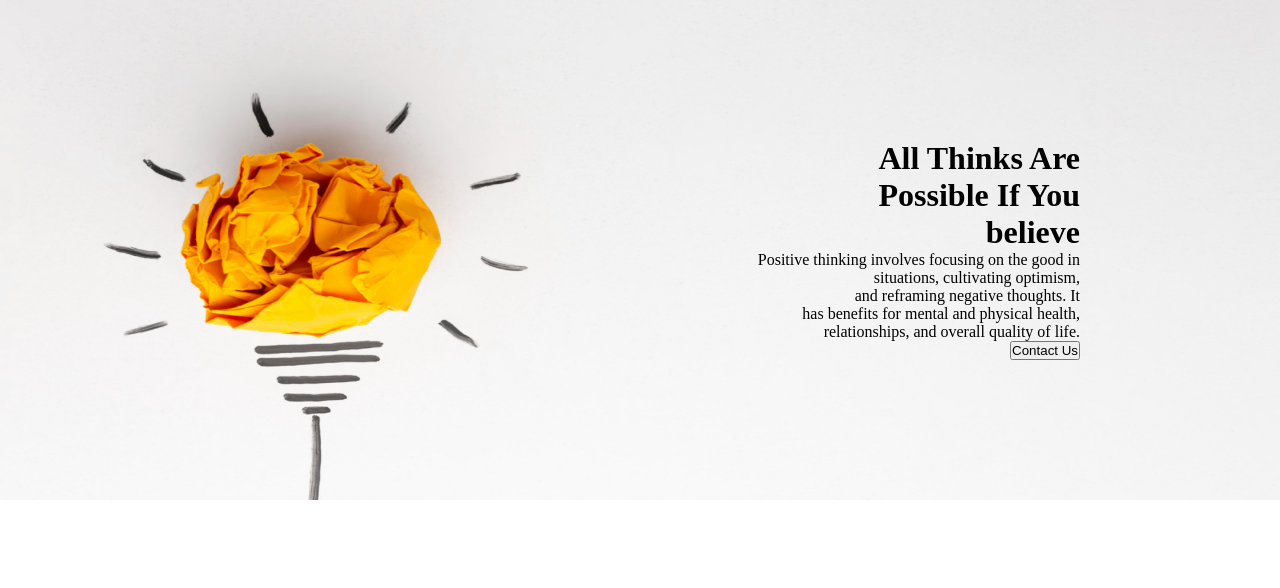
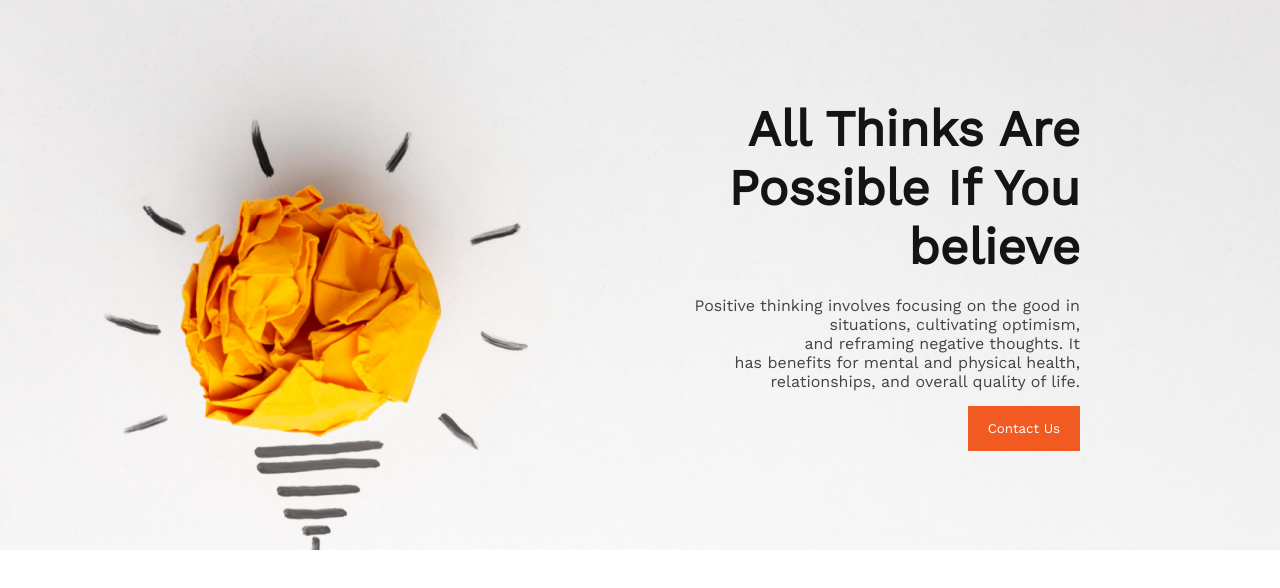
Before and after one commit to arminsultana05/new-year-assignment1, a plain HTML site: page index.html in a window 1280 px wide. Drawn offline with nearby package versions, Linux system fonts and the light colour scheme.

Commit message:
bannar section complete

```diff
--- a/index.html
+++ b/index.html
@@ -6,17 +6,25 @@
     <meta http-equiv="X-UA-Compatible" content="IE=edge">
     <meta name="viewport" content="width=device-width, initial-scale=1.0">
     <link rel="stylesheet" href="style/style.css">
+
+    <!-- Linked the font awesome -->
+    <link rel="preconnect" href="https://fonts.googleapis.com">
+    <link rel="preconnect" href="https://fonts.gstatic.com" crossorigin>
+    <link href="https://fonts.googleapis.com/css2?family=Bebas+Neue&family=Work+Sans&display=swap" rel="stylesheet">
     <title>Document</title>
 </head>
 
 <body>
+    <!-- Banner Section -->
     <header>
         <div class="banner">
             <div class="banner-text">
                 <h1>All Thinks Are </h1>
                 <h1>Possible If You</h1>
                 <h1> believe</h1>
-            <p>Positive thinking involves focusing on the good in <br> situations, cultivating optimism, <br> and reframing negative thoughts. It <br> has benefits for mental and physical health,<br> relationships, and overall quality of life.
+                <p>Positive thinking involves focusing on the good in <br> situations, cultivating optimism, <br> and
+                    reframing negative thoughts. It <br> has benefits for mental and physical health,<br> relationships,
+                    and overall quality of life.
                 </p>
                 <button>Contact Us</button>
             </div>
--- a/style/style.css
+++ b/style/style.css
@@ -2,6 +2,8 @@
     box-sizing: border-box;
     margin: 0;
     padding: 0;
+    font-family: 'Bebas Neue', cursive;
+    font-family: 'Work Sans', sans-serif;
 }
 
 .banner {
@@ -11,11 +13,30 @@
     text-align: right;
     background-image: url("../images/banner/banner1.png");
     background-repeat: no-repeat;
-    background-size: 100% 100%;
-    height: 500px;
+    background-size: cover;
+    height: 550px;
+}
 
+.banner .banner-text {
+    margin-right: 200px;
+}
+
+.banner h1 {
+    font-family: 'Work Sans', sans-serif;
+    color: #151414;
+    font-size: 50px;
+    font-weight: bold;
+}
+.banner p{
+    font-size: 16px;
+    color: #444343;
+    margin-top: 20px;
 
 }
-.banner .banner-text{
-    margin-right: 200px;
+.banner button{
+    background-color: #F15B22;
+    color: #FFFFFF;
+    border: 0;
+    padding: 15px 20px;
+    margin-top: 15px;
 }
```
Lines whose indentation alone changed are shown as unchanged.
